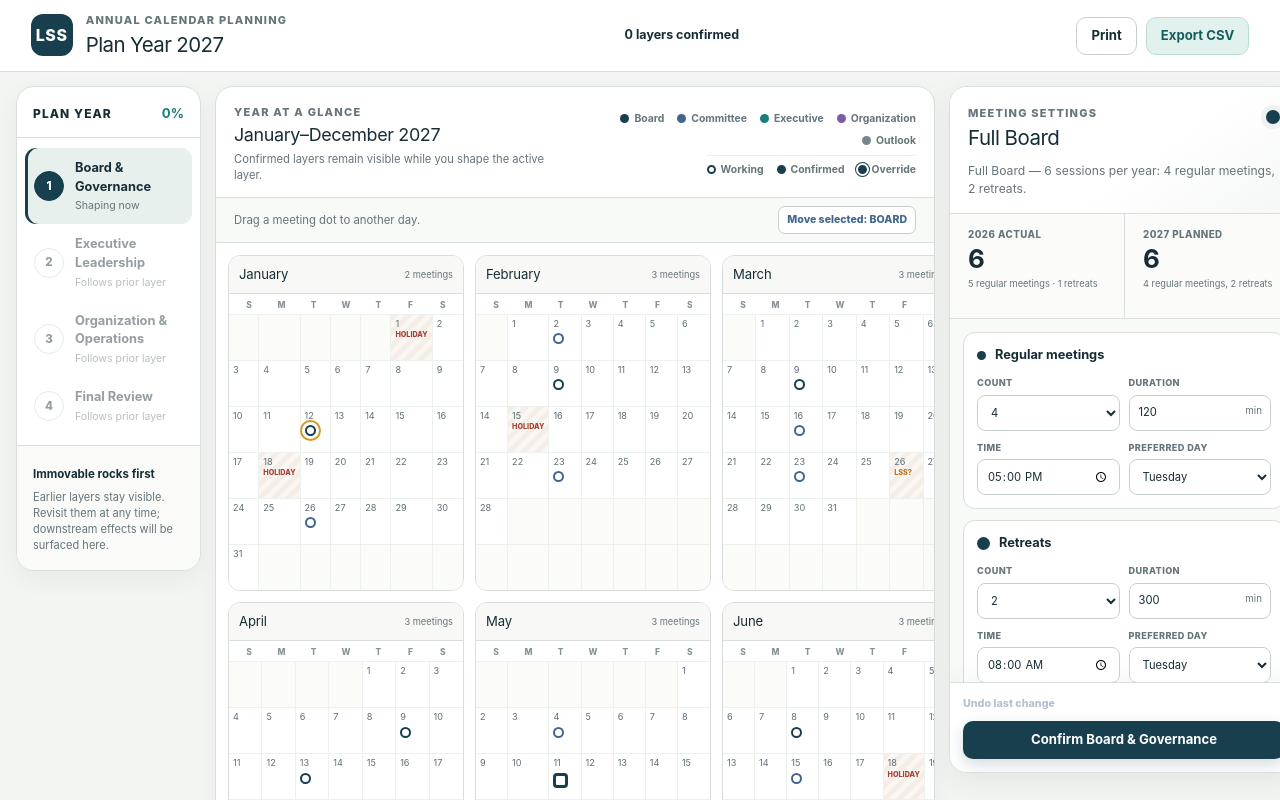
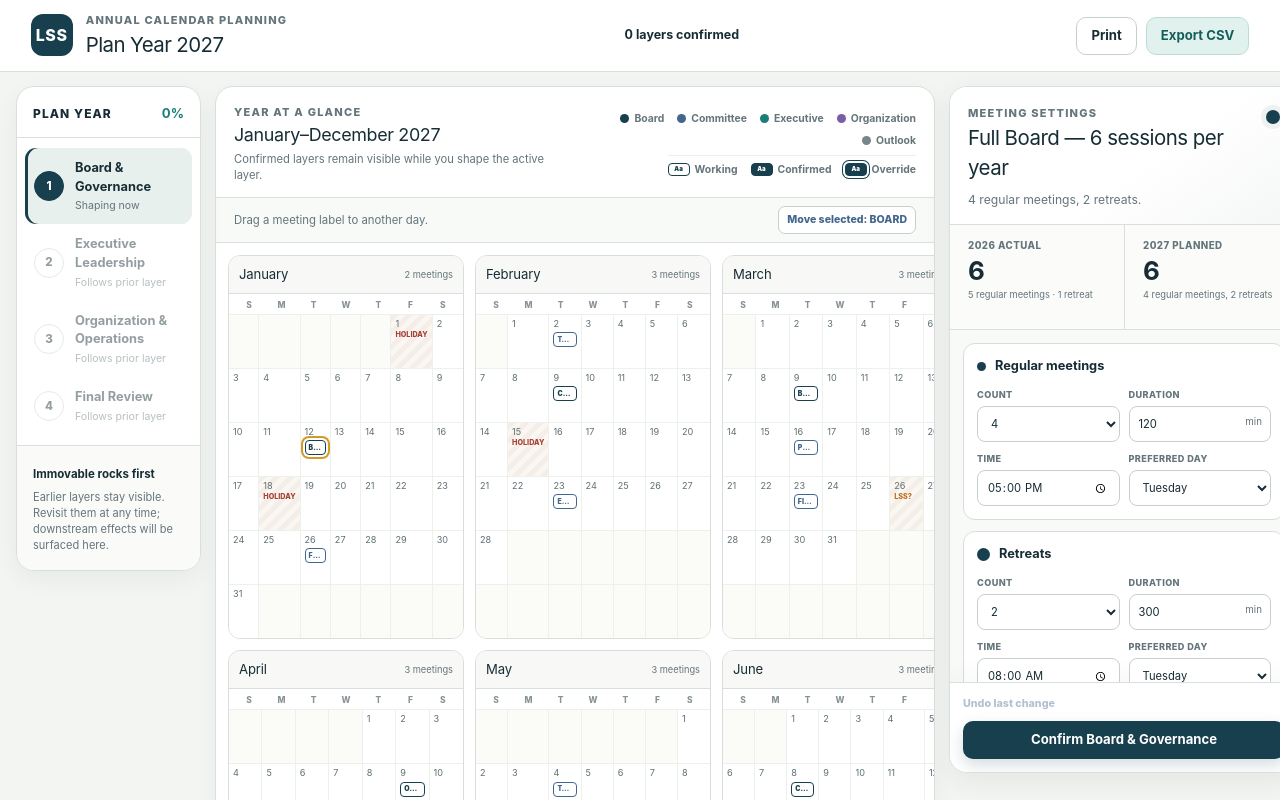
Before and after one commit to navira5/lss-executive-scheduling, a Next.js app: page / in a window 1280 px wide. Shown: the top 800 px of the page. Built offline with nearby package versions, Linux system fonts and the light colour scheme.

Commit message:
fix: label calendar meetings directly

```diff
--- a/app/components/PlanYearCalendar.tsx
+++ b/app/components/PlanYearCalendar.tsx
@@ -27,6 +27,27 @@ const MONTHS = [
   "December",
 ];
 const WEEKDAYS = ["S", "M", "T", "W", "T", "F", "S"];
+
+const CALENDAR_LABELS: Record<string, string> = {
+  "full-board": "BOARD",
+  "board-retreat": "RETREAT",
+  "critical-checkin": "CHECK-IN",
+  "executive-committee": "EXEC CMTE",
+  "finance-committee": "FINANCE",
+  "health-programs": "PROGRAMS",
+  "talent-risk": "TALENT/RISK",
+  "board-orientation": "ORIENT",
+  "executive-team": "EXEC TEAM",
+  "executive-retreat": "EXEC RETREAT",
+  "leadership-team": "LEADERSHIP",
+  "leadership-retreat": "LEAD RETREAT",
+  "all-staff": "ALL STAFF",
+  "program-briefing": "PROGRAM BRIEF",
+  "supervisory-team": "SUPERVISORS",
+  operations: "OPERATIONS",
+  bvr: "BVR",
+  "internal-risk": "RISK",
+};
 
 function dateParts(date: string) {
   const [year, month, day] = date.split("-").map(Number);
@@ -147,7 +168,7 @@ function MonthCard({
                 {dayEvents.slice(0, 3).map((event) => (
                   <button
                     type="button"
-                    className={`meeting-dot ${event.category} ${event.templateId.endsWith("retreat") ? "retreat" : "regular"}${isEventConfirmed(state, event) ? " confirmed" : " unconfirmed"}${state.eventOverrides[event.id]?.date ? " override" : ""}${event.locked ? " locked" : ""}${selectedEventId === event.id ? " selected" : ""}`}
+                    className={`meeting-chip ${event.category} ${event.templateId.endsWith("retreat") ? "retreat" : "regular"}${isEventConfirmed(state, event) ? " confirmed" : " unconfirmed"}${state.eventOverrides[event.id]?.date ? " override" : ""}${event.locked ? " locked" : ""}${selectedEventId === event.id ? " selected" : ""}`}
                     key={event.id}
                     draggable={!isEventLocked(state, event)}
                     onDragStart={(dragEvent) => {
@@ -163,12 +184,14 @@ function MonthCard({
                     }}
                     aria-label={`${event.title} on ${event.date}`}
                     title={`${event.title} · ${event.date}${event.locked ? " · confirmed anchor" : " · drag or click to adjust"}`}
-                  />
+                  >
+                    {CALENDAR_LABELS[event.templateId] ?? event.abbreviation}
+                  </button>
                 ))}
                 {dayImported.slice(0, 2).map((event) => (
                   <button
                     type="button"
-                    className="meeting-dot outlook confirmed regular"
+                    className="meeting-chip outlook confirmed regular"
                     key={event.id}
                     onClick={(clickEvent) => {
                       clickEvent.stopPropagation();
@@ -176,7 +199,9 @@ function MonthCard({
                     }}
                     title={`${event.title} — imported from ${event.sourceLabel}`}
                     aria-label={`${event.title} imported from Outlook`}
-                  />
+                  >
+                    OUTLOOK
+                  </button>
                 ))}
                 {dayEvents.length + dayImported.length > 5 && (
                   <span className="more-events">+{dayEvents.length + dayImported.length - 5}</span>
@@ -235,9 +260,9 @@ export function PlanYearCalendar({
             <span><i className="legend-dot outlook" />Outlook</span>
           </div>
           <div className="legend-status">
-            <span><i className="legend-state working" />Working</span>
-            <span><i className="legend-state confirmed" />Confirmed</span>
-            <span><i className="legend-state override" />Override</span>
+            <span><i className="legend-state working">Aa</i>Working</span>
+            <span><i className="legend-state confirmed">Aa</i>Confirmed</span>
+            <span><i className="legend-state override">Aa</i>Override</span>
           </div>
         </div>
       </div>
@@ -248,7 +273,7 @@ export function PlanYearCalendar({
         <span>
           {moveModeEventId
             ? "Choose a destination day on the calendar."
-            : moveNotice?.message ?? "Drag a meeting dot to another day."}
+            : moveNotice?.message ?? "Drag a meeting label to another day."}
         </span>
         {selectedCanMove && (
           <button
--- a/app/components/PlanningCockpit.tsx
+++ b/app/components/PlanningCockpit.tsx
@@ -83,6 +83,12 @@ function formatName(template: MeetingTemplate): string {
   return template.name;
 }
 
+function countLabel(template: MeetingTemplate, count: number): string {
+  const name = formatName(template).toLowerCase();
+  if (count !== 1) return `${count} ${name}`;
+  return `${count} ${name.replace(/s$/, "")}`;
+}
+
 function timeValue(value: string | null): string {
   return value ?? "";
 }
@@ -161,7 +167,7 @@ export function PlanningCockpit({
   const historicalTotal = variants.reduce((sum, variant) => sum + variant.historical, 0);
   const plannedTotal = variants.reduce((sum, variant) => sum + variant.planned, 0);
   const variantSummary = variants
-    .map((variant) => `${variant.planned} ${formatName(variant.template).toLowerCase()}`)
+    .map((variant) => countLabel(variant.template, variant.planned))
     .join(", ");
   const overrides = groupEvents.filter((event) => {
     const overrideDate = state.eventOverrides[event.id]?.date;
@@ -225,15 +231,15 @@ export function PlanningCockpit({
           <div className="cockpit-title-row">
             <div>
               <p className="eyebrow">Meeting settings</p>
-              <h2>{groupLabel}</h2>
+              <h2>{groupLabel} — {plannedTotal} sessions per year</h2>
             </div>
             <span className={`group-color ${groupTemplates[0]?.category ?? "board"}`} aria-hidden="true" />
           </div>
-          <p>{groupLabel} — {plannedTotal} sessions per year{variantSummary ? `: ${variantSummary}.` : "."}</p>
+          <p>{variantSummary ? `${variantSummary}.` : "No meetings planned."}</p>
         </section>
 
         <section className="quick-compare" aria-label="2026 and 2027 meeting counts">
-          <div><span>2026 actual</span><strong>{historicalTotal}</strong><small>{variants.map((variant) => `${variant.historical} ${formatName(variant.template).toLowerCase()}`).join(" · ")}</small></div>
+          <div><span>2026 actual</span><strong>{historicalTotal}</strong><small>{variants.map((variant) => countLabel(variant.template, variant.historical)).join(" · ")}</small></div>
           <div><span>2027 planned</span><strong>{plannedTotal}</strong><small>{variantSummary}</small></div>
         </section>
 
--- a/app/globals.css
+++ b/app/globals.css
@@ -275,9 +275,9 @@ button:focus-visible, input:focus-visible, select:focus-visible, textarea:focus-
 .legend-dot.organization { background: var(--organization); }
 .legend-dot.outlook { background: var(--outlook); }
 .legend-status { padding-top: 6px; border-top: 1px solid #e9edeb; }
-.legend-state { display: inline-block; width: 9px; height: 9px; border: 2px solid var(--board); border-radius: 50%; background: white; }
-.legend-state.confirmed { background: var(--board); }
-.legend-state.override { background: var(--board); box-shadow: 0 0 0 2px white, 0 0 0 3px var(--board); }
+.legend-state { display: grid; place-items: center; width: 22px; height: 13px; border: 1px solid var(--board); border-radius: 4px; background: white; color: var(--board); font-size: .38rem; font-style: normal; font-weight: 900; line-height: 1; }
+.legend-state.confirmed { background: var(--board); color: white; }
+.legend-state.override { background: var(--board); color: white; box-shadow: 0 0 0 2px white, 0 0 0 3px var(--board); }
 .calendar-move-bar { display: flex; align-items: center; justify-content: space-between; gap: 10px; min-height: 42px; padding: 8px 18px; border-bottom: 1px solid var(--line); background: #f8faf8; color: var(--muted); font-size: .71rem; }
 .calendar-move-bar button { padding: 5px 8px; border: 1px solid var(--line-dark); border-radius: 7px; background: white; color: var(--committee); font-size: .66rem; font-weight: 800; cursor: pointer; }
 .calendar-move-bar button.active { border-color: var(--committee); background: var(--blue-soft); }
@@ -290,7 +290,7 @@ button:focus-visible, input:focus-visible, select:focus-visible, textarea:focus-
 .month-header span { color: var(--muted); font-size: .58rem; }
 .weekday-row, .month-grid { display: grid; grid-template-columns: repeat(7, 1fr); }
 .weekday-row { padding: 5px 4px 3px; color: #879397; font-size: .53rem; font-weight: 800; text-align: center; }
-.day-cell { position: relative; min-height: 46px; padding: 4px; border-top: 1px solid #edf1ee; border-right: 1px solid #edf1ee; background: white; }
+.day-cell { position: relative; min-height: 54px; padding: 4px; border-top: 1px solid #edf1ee; border-right: 1px solid #edf1ee; background: white; }
 .day-cell:nth-child(7n) { border-right: 0; }
 .day-cell.outside { background: #fbfbf8; }
 .day-cell.holiday { background: repeating-linear-gradient(135deg, #f5eee8, #f5eee8 5px, #faf7f2 5px, #faf7f2 10px); }
@@ -300,34 +300,42 @@ button:focus-visible, input:focus-visible, select:focus-visible, textarea:focus-
 .day-number { display: block; color: #5f7076; font-size: .57rem; line-height: 1; }
 .holiday-marker { display: block; margin-top: 2px; color: var(--red); font-size: .45rem; font-weight: 850; text-transform: uppercase; }
 .holiday-marker.projected_lss { color: var(--amber); }
-.day-events { display: flex; align-items: center; flex-wrap: wrap; gap: 4px; margin-top: 5px; }
-.meeting-dot {
+.day-events { display: grid; gap: 3px; margin-top: 4px; }
+.meeting-chip {
   position: relative;
-  display: inline-block;
-  width: 11px;
-  height: 11px;
-  flex: 0 0 auto;
-  padding: 0;
-  border: 2px solid currentColor;
-  border-radius: 50%;
-  background: transparent;
+  display: block;
+  width: 100%;
+  min-width: 0;
+  min-height: 15px;
+  padding: 2px 3px;
+  overflow: hidden;
+  border: 1px solid currentColor;
+  border-radius: 4px;
+  background: white;
   color: var(--board);
+  font-size: .43rem;
+  font-weight: 900;
+  letter-spacing: .015em;
+  line-height: 1.08;
+  text-align: left;
+  text-overflow: ellipsis;
+  white-space: nowrap;
   cursor: grab;
   -webkit-user-drag: element;
 }
-.meeting-dot.board { color: var(--board); }
-.meeting-dot.committee { color: var(--committee); }
-.meeting-dot.executive { color: var(--executive); }
-.meeting-dot.organization { color: var(--organization); }
-.meeting-dot.outlook { color: var(--outlook); }
-.meeting-dot.confirmed { background: currentColor; }
-.meeting-dot.unconfirmed { background: white; }
-.meeting-dot.retreat { width: 15px; height: 15px; border-width: 3px; border-radius: 4px; }
-.meeting-dot.override { box-shadow: 0 0 0 2px white, 0 0 0 3px currentColor; }
-.meeting-dot.locked { cursor: default; opacity: .62; }
-.meeting-dot.selected { box-shadow: 0 0 0 3px white, 0 0 0 5px #d39a27; z-index: 2; }
-.meeting-dot.override.selected { box-shadow: 0 0 0 3px white, 0 0 0 5px #d39a27; }
-.meeting-dot:active { cursor: grabbing; }
+.meeting-chip.board { color: var(--board); }
+.meeting-chip.committee { color: var(--committee); }
+.meeting-chip.executive { color: var(--executive); }
+.meeting-chip.organization { color: var(--organization); }
+.meeting-chip.outlook { color: var(--outlook); }
+.meeting-chip.confirmed { background: currentColor; color: white; }
+.meeting-chip.unconfirmed { background: white; }
+.meeting-chip.retreat { min-height: 18px; border-width: 2px; }
+.meeting-chip.override { box-shadow: 0 0 0 2px white, 0 0 0 3px currentColor; }
+.meeting-chip.locked { cursor: default; opacity: .66; }
+.meeting-chip.selected { box-shadow: 0 0 0 2px white, 0 0 0 4px #d39a27; z-index: 2; }
+.meeting-chip.override.selected { box-shadow: 0 0 0 2px white, 0 0 0 4px #d39a27; }
+.meeting-chip:active { cursor: grabbing; }
 .event-chip { width: 100%; min-width: 0; padding: 2px 3px; overflow: hidden; border: 0; border-radius: 4px; color: white; font-size: .48rem; font-weight: 850; line-height: 1.25; text-overflow: ellipsis; white-space: nowrap; cursor: grab; -webkit-user-drag: element; }
 .event-chip:active { cursor: grabbing; }
 .event-chip.board { background: var(--board); }
```
Also changed, not shown: 1 other file (tests, documents, lock files or other folders).
